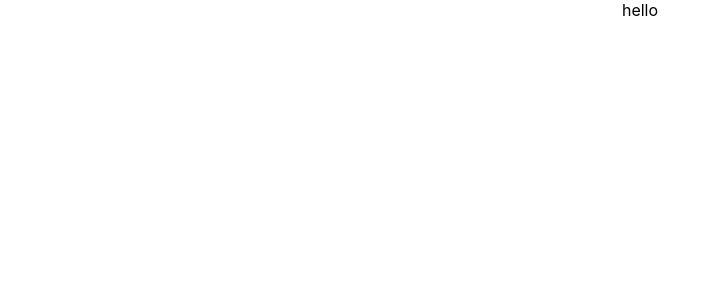
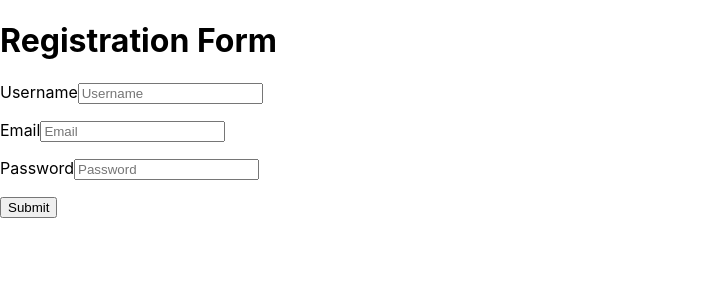
Before and after one commit to rajkamalramagiri/Form_Validation_React, a React (Create React App) app: page / in a window 1280 px wide. Shown: the top 300 px of the page, without its empty margins (0-721 px from the left). Built offline with nearby package versions, Linux system fonts and the light colour scheme.

Commit message:
hooks validation

```diff
--- a/package.json
+++ b/package.json
@@ -8,6 +8,7 @@
     "@testing-library/user-event": "^12.1.10",
     "react": "^17.0.2",
     "react-dom": "^17.0.2",
+    "react-hook-form": "6.15.4",
     "react-scripts": "4.0.3",
     "web-vitals": "^1.0.1"
   },
--- a/src/App.js
+++ b/src/App.js
@@ -1,8 +1,73 @@
-import logo from "./logo.svg";
+import { useState } from "react";
+import { useForm } from "react-hook-form";
 import "./App.css";
 
 function App() {
-  return <div className="App">hello</div>;
+  const { register, handleSubmit, errors } = useForm();
+  const [userInfo, setUserInfo] = useState();
+  const onSubmit = (data) => {
+    setUserInfo(data);
+    console.log(data);
+  };
+  console.log(errors);
+  return (
+    <div className="container">
+      <pre>{JSON.stringify(userInfo, undefined, 2)}</pre>
+      <form onSubmit={handleSubmit(onSubmit)}>
+        <h1>Registration Form</h1>
+        <div className="ui divider"></div>
+        <div className="ui form">
+          <div className="field">
+            <label>Username</label>
+            <input
+              type="text"
+              name="username"
+              placeholder="Username"
+              ref={register({ required: "Username is required" })}
+            />
+          </div>
+          <p>{errors.username?.message}</p>
+          <div className="field">
+            <label>Email</label>
+            <input
+              type="email"
+              name="email"
+              placeholder="Email"
+              ref={register({
+                required: "Email is required",
+                pattern: {
+                  value: /^\S+@\S+$/i,
+                  message: "This is not a valid email",
+                },
+              })}
+            />
+          </div>
+          <p>{errors.email?.message}</p>
+          <div className="field">
+            <label>Password</label>
+            <input
+              type="password"
+              name="password"
+              placeholder="Password"
+              ref={register({
+                required: "Password is required",
+                minLength: {
+                  value: 4,
+                  message: "Password must be more than 4 characters",
+                },
+                maxLength: {
+                  value: 10,
+                  message: "Password cannot exceed more than 10 characters",
+                },
+              })}
+            />
+          </div>
+          <p>{errors.password?.message}</p>
+          <button className="fluid ui button blue">Submit</button>
+        </div>
+      </form>
+    </div>
+  );
 }
 
 export default App;
```
Also changed, not shown: 2 other files (tests, documents, lock files or other folders).
